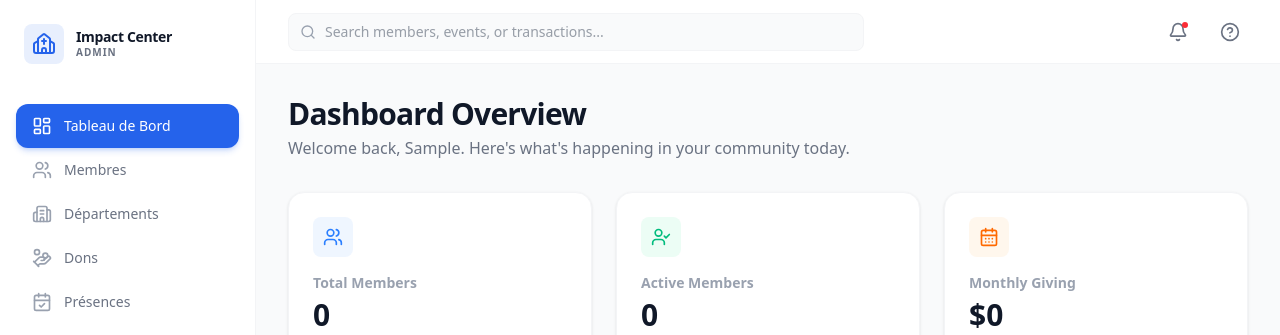
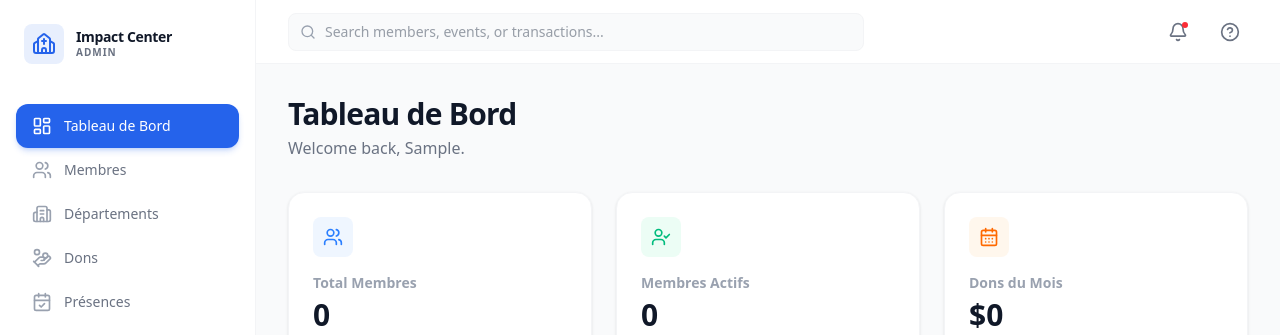
Before and after one commit to dondou21/cms, a Next.js app: page /dashboard in a window 1280 px wide. Shown: the top 335 px of the page. Built offline with nearby package versions, Linux system fonts and the light colour scheme; no server answers; sample sign-in values are in the browser's storage.

Commit message:
feat: dashboard bilingual support

```diff
--- a/app/dashboard/page.tsx
+++ b/app/dashboard/page.tsx
@@ -20,7 +20,10 @@ const item = {
     show: { y: 0, opacity: 1 }
 };
 
+import { useLanguage } from '../lib/i18n';
+
 export default function DashboardPage() {
+    const { t } = useLanguage();
     const [summary, setSummary] = useState<any>(null);
     const [loading, setLoading] = useState(true);
     const [userName, setUserName] = useState('Admin');
@@ -56,16 +59,16 @@ export default function DashboardPage() {
     }
 
     const stats = [
-        { label: 'Total Members', value: summary?.total_members?.toLocaleString() || '0', icon: Users, color: 'text-blue-500', bg: 'bg-blue-50', change: '', changeColor: 'text-emerald-500', changeBg: 'bg-emerald-50' },
-        { label: 'Active Members', value: summary?.active_members?.toLocaleString() || '0', icon: UserCheck, color: 'text-emerald-500', bg: 'bg-emerald-50', change: '', changeColor: 'text-emerald-500', changeBg: 'bg-emerald-50' },
-        { label: 'Monthly Giving', value: `$${parseFloat(summary?.monthly_giving || 0).toLocaleString()}`, icon: CalendarDays, color: 'text-orange-500', bg: 'bg-orange-50', change: '', changeColor: 'text-rose-500', changeBg: 'bg-rose-50' },
+        { label: t('dashboard.total_members'), value: summary?.total_members?.toLocaleString() || '0', icon: Users, color: 'text-blue-500', bg: 'bg-blue-50', change: '', changeColor: 'text-emerald-500', changeBg: 'bg-emerald-50' },
+        { label: t('dashboard.active_members'), value: summary?.active_members?.toLocaleString() || '0', icon: UserCheck, color: 'text-emerald-500', bg: 'bg-emerald-50', change: '', changeColor: 'text-emerald-500', changeBg: 'bg-emerald-50' },
+        { label: t('dashboard.monthly_giving'), value: `$${parseFloat(summary?.monthly_giving || 0).toLocaleString()}`, icon: CalendarDays, color: 'text-orange-500', bg: 'bg-orange-50', change: '', changeColor: 'text-rose-500', changeBg: 'bg-rose-50' },
     ];
 
     return (
         <div className="space-y-8 pb-12">
             <div>
-                <h1 className="text-3xl font-extrabold text-gray-900 tracking-tight">Dashboard Overview</h1>
-                <p className="text-gray-500 mt-1">Welcome back, {userName}. Here's what's happening in your community today.</p>
+                <h1 className="text-3xl font-extrabold text-gray-900 tracking-tight">{t('nav.dashboard')}</h1>
+                <p className="text-gray-500 mt-1">Welcome back, {userName}.</p>
             </div>
 
             <motion.div
```
